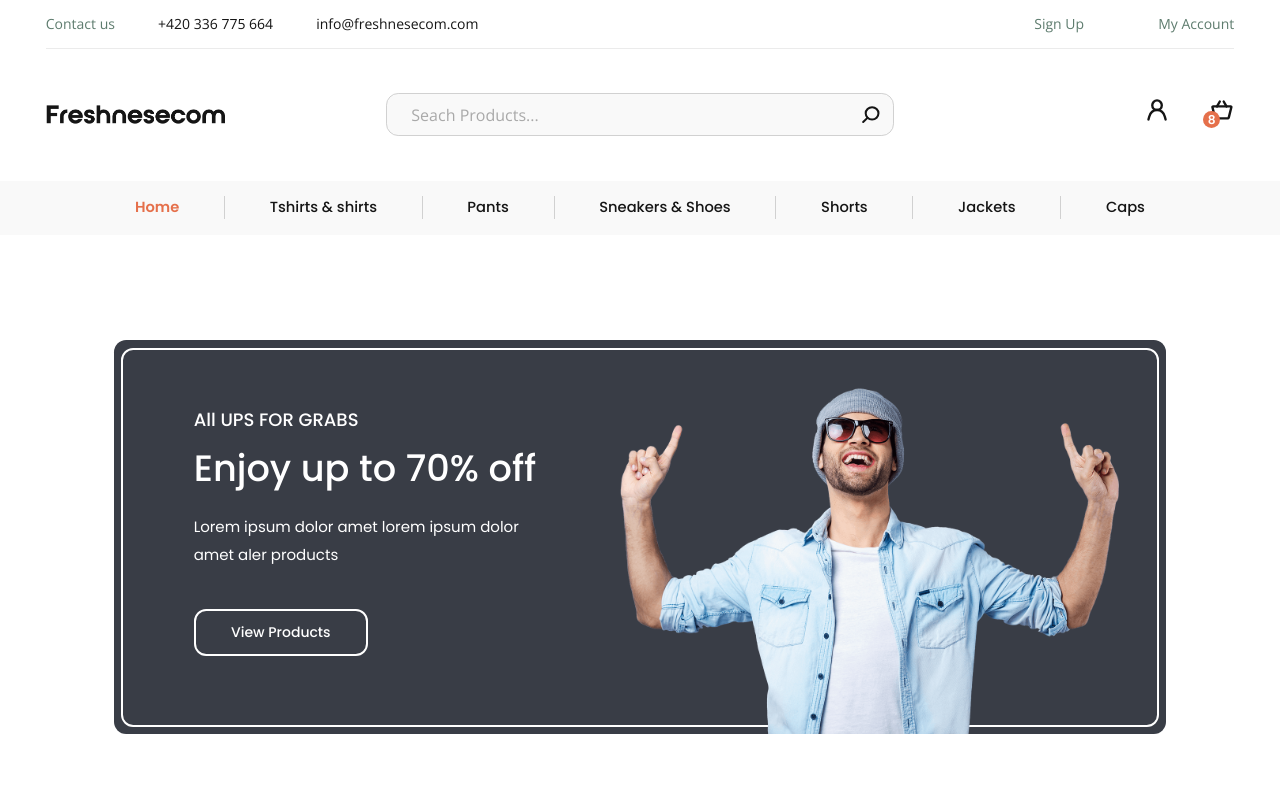
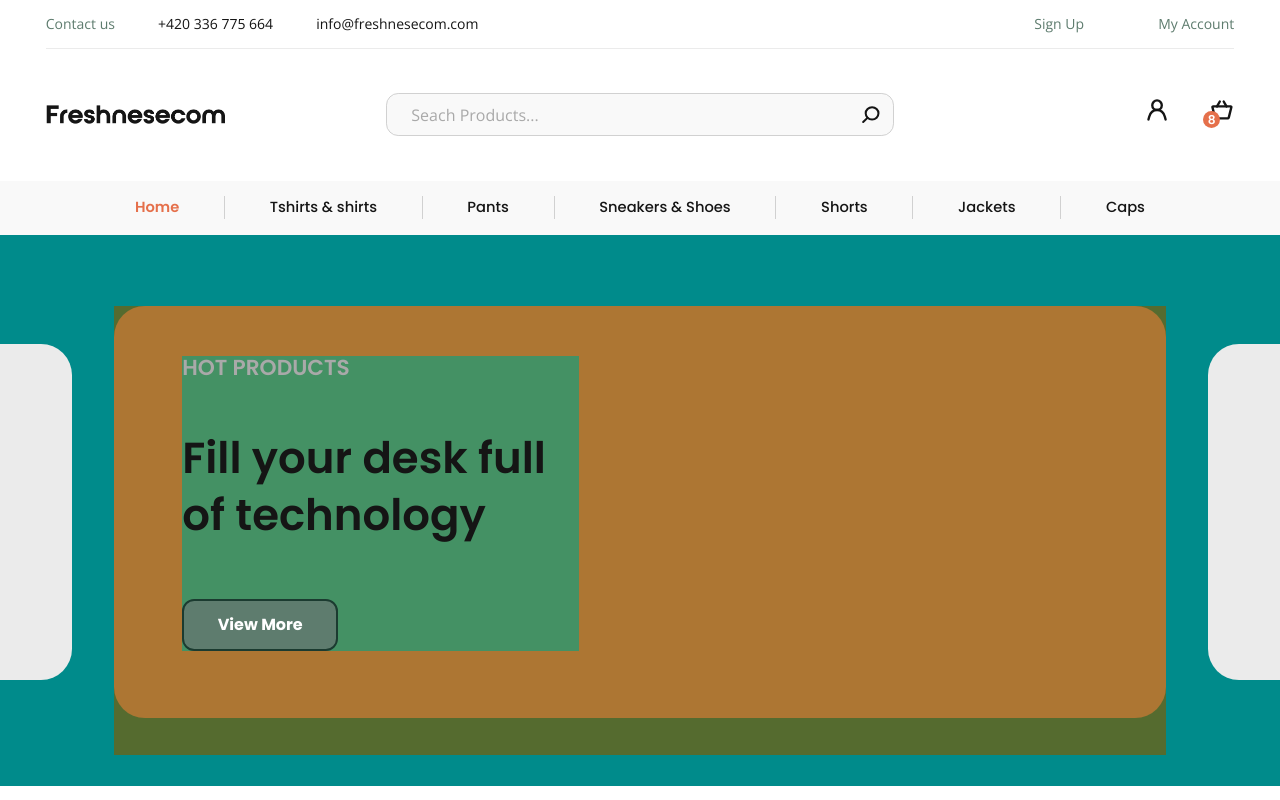
Before and after one commit to Albeiromr/Ecommerce-clean-template, a React (Create React App) app: page / in a window 1280 px wide. Shown: the top 800 px of the page. Built offline with nearby package versions, Linux system fonts and the light colour scheme.

Commit message:
Add the slide component

```diff
--- /dev/null
+++ b/src/components/Slide/0px-599px.scss
@@ -0,0 +1,88 @@
+@import "../../sass/variables";
+
+@media only screen and (max-width: 599px) {
+  .slide {
+    width: 100%;
+    min-width: 320px;
+    height: 57.538vw;
+    min-height: 184.123px;
+    background: darkcyan;
+    position: relative;
+
+    &__subcontainer {
+      width: 93.591%;
+      height: 78.17%;
+      background: darkolivegreen;
+      position: absolute;
+      top: 10.914%;
+      left: 3.202%;
+    }
+
+    &__column-left {
+      display: none;
+    }
+
+    &__column-right {
+      display: none;
+    }
+
+    &__article {
+      width: 100%;
+      height: 81.434%;
+      background: rgb(173, 118, 51);
+      border-radius: clamp(10px, 2.76vw, 30px);
+      position: absolute;
+      top: 0;
+      left: 0;
+    }
+
+    &__article-text-container {
+      width: 43.616%;
+      height: 82.432%;
+      background: rgb(68, 145, 100);
+      position: absolute;
+      top: 9.232%;
+      left: 6.188%;
+    }
+
+    &__article-title {
+      display: none;
+    }
+
+    &__article-subtitle {
+      margin: 0;
+      padding: 0;
+      font-family: $primary-font;
+      font-weight: 600;
+      line-height: 130%;
+      color: $c1-A;
+      font-size: clamp(15px, 3.864vw, 30px);
+      position: absolute;
+      top: 10%;
+      left: 0;
+    }
+
+    &__article-button {
+      width: 80.189%;
+      height: 32%;
+      background: $c2-A;
+      border: 2px $c2-B solid;
+      border-radius: clamp(5px, 1.026vw, 20px);
+      position: absolute;
+      bottom: 0;
+      left: 0;
+      display: flex;
+      align-items: center;
+      justify-content: center;
+    }
+
+    &__article-button-text {
+      margin: 0;
+      padding: 0;
+      font-family: $primary-font;
+      font-weight: 700;
+      color: #ffffff;
+      font-size: clamp(14px, 3.381vw, 25px);
+    }
+  }
+}
--- /dev/null
+++ b/src/components/Slide/1025px-1920px.scss
@@ -0,0 +1,108 @@
+@import "../../sass/variables";
+
+@media only screen and (min-width: 1025px) {
+  .slide {
+    width: 100%;
+    max-width: 1650px;
+    height: 43.047vw;
+    max-height: 710.28px;
+    background: darkcyan;
+    position: relative;
+
+    &__subcontainer {
+      width: 82.173%;
+      height: 81.447%;
+      background: darkolivegreen;
+      position: absolute;
+      top: 12.957%;
+      left: 8.909%;
+    }
+
+    &__column-left {
+      width: 5.636%;
+      height: 60.985%;
+      background: $c1-E;
+      border-radius: 0 clamp(20px, 2.422vw, 40px) clamp(20px, 2.422vw, 40px) 0;
+      position: absolute;
+      top: 19.859%;
+      left: 0;
+    }
+
+    &__column-right {
+      width: 5.636%;
+      height: 60.985%;
+      background: $c1-E;
+      border-radius: clamp(20px, 2.422vw, 40px) 0 0 clamp(20px, 2.422vw, 40px);
+      position: absolute;
+      top: 19.859%;
+      right: 0;
+    }
+
+    &__article {
+      width: 100%;
+      height: 91.751%;
+      background: rgb(173, 118, 51);
+      border-radius: clamp(20px, 2.422vw, 40px);
+      position: absolute;
+      top: 0;
+      left: 0;
+    }
+
+    &__article-text-container {
+      width: 37.761%;
+      height: 71.553%;
+      background: rgb(68, 145, 100);
+      position: absolute;
+      top: 12.241%;
+      left: 6.49%;
+    }
+
+    &__article-title {
+      margin: 0;
+      padding: 0;
+      font-family: $primary-font;
+      font-weight: 600;
+      color: $c1-C;
+      font-size: clamp(16px, 1.696vw, 28px);
+      position: absolute;
+      top: 0;
+      left: 0;
+    }
+
+    &__article-subtitle {
+      margin: 0;
+      padding: 0;
+      font-family: $primary-font;
+      font-weight: 600;
+      line-height: 130%;
+      color: $c1-A;
+      font-size: clamp(30px, 3.393vw, 56px);
+      position: absolute;
+      top: 25%;
+      left: 0;
+    }
+
+    &__article-button {
+      width: 39.228%;
+      height: 17.62%;
+      background: $c2-A;
+      border: 2px $c2-B solid;
+      border-radius: clamp(8px, 0.952vw, 15.71px);
+      position: absolute;
+      bottom: 0;
+      left: 0;
+      display: flex;
+      align-items: center;
+      justify-content: center;
+    }
+
+    &__article-button-text {
+      margin: 0;
+      padding: 0;
+      font-family: $primary-font;
+      font-weight: 700;
+      color: #ffffff;
+      font-size: clamp(16px, 1.212vw, 20px);
+    }
+  }
+}
--- /dev/null
+++ b/src/components/Slide/600px-1024px.scss
@@ -0,0 +1,94 @@
+@import "../../sass/variables";
+
+@media only screen and (min-width: 600px) and (max-width: 1024px) {
+  .slide {
+    width: 100%;
+    height: 53.382vw;
+    background: darkcyan;
+    position: relative;
+
+    &__subcontainer {
+      width: 94.641%;
+      height: 81.95%;
+      background: darkolivegreen;
+      position: absolute;
+      top: 9.024%;
+      left: 2.468%;
+    }
+
+    &__column-left {
+      display: none;
+    }
+
+    &__column-right {
+      display: none;
+    }
+
+    &__article {
+      width: 100%;
+      height: 85.013%;
+      border-radius: 2.803vw;
+      background: rgb(173, 118, 51);
+      position: absolute;
+      top: 0;
+      left: 0;
+    }
+
+    &__article-text-container {
+      width: 40.83%;
+      height: 81.574%;
+      background: rgb(68, 145, 100);
+      position: absolute;
+      top: 7.002%;
+      left: 6.43%;
+    }
+
+    &__article-title {
+      margin: 0;
+      padding: 0;
+      font-family: $primary-font;
+      font-weight: 600;
+      color: $c1-C;
+      font-size: clamp(16px, 2.604vw, 30px);
+      position: absolute;
+      top: 0;
+      left: 0;
+    }
+
+    &__article-subtitle {
+      margin: 0;
+      padding: 0;
+      font-family: $primary-font;
+      font-weight: 600;
+      line-height: 130%;
+      color: $c1-A;
+      font-size: clamp(16px, 3.925vw, 40px);
+      position: absolute;
+      top: 20%;
+      left: 0;
+    }
+
+    &__article-button {
+      width: 52.013%;
+      height: 23.175%;
+      background: $c2-A;
+      border: 2px $c2-B solid;
+      border-radius: clamp(5px, 1.319vw, 25.71px);
+      position: absolute;
+      bottom: 0;
+      left: 0;
+      display: flex;
+      align-items: center;
+      justify-content: center;
+    }
+
+    &__article-button-text {
+      margin: 0;
+      padding: 0;
+      font-family: $primary-font;
+      font-weight: 700;
+      color: #ffffff;
+      font-size: clamp(15px, 1.953vw, 25px);
+    }
+  }
+}
--- /dev/null
+++ b/src/components/Slide/Slide.tsx
@@ -0,0 +1,26 @@
+import React from "react";
+import "./0px-599px.scss";
+import "./600px-1024px.scss";
+import "./1025px-1920px.scss";
+
+const Slide = () => {
+  return (
+    <section className="slide">
+      <div className="slide__column-left"></div>
+      <div className="slide__subcontainer">
+          <article className="slide__article">
+              <div className="slide__article-text-container">
+                  <p className="slide__article-title">HOT PRODUCTS</p>
+                  <h2 className="slide__article-subtitle">Fill your desk full of technology</h2>
+                  <div className="slide__article-button">
+                      <p className="slide__article-button-text">View More</p>
+                  </div>
+              </div>
+          </article>
+      </div>
+      <div className="slide__column-right"></div>
+    </section>
+  );
+};
+
+export default Slide;
--- a/src/routes/Home/Home.tsx
+++ b/src/routes/Home/Home.tsx
@@ -2,6 +2,7 @@ import React from 'react';
 import "./0px-599px.scss";
 import "./600px-1024px.scss";
 import "./1025px-1920px.scss";
+import Slide from '../../components/Slide/Slide';
 
 
 
@@ -11,6 +12,8 @@ const Home = () => {
     return(
         <div className="home">
 
+            <Slide />
+
         </div>
     )
 };
```
